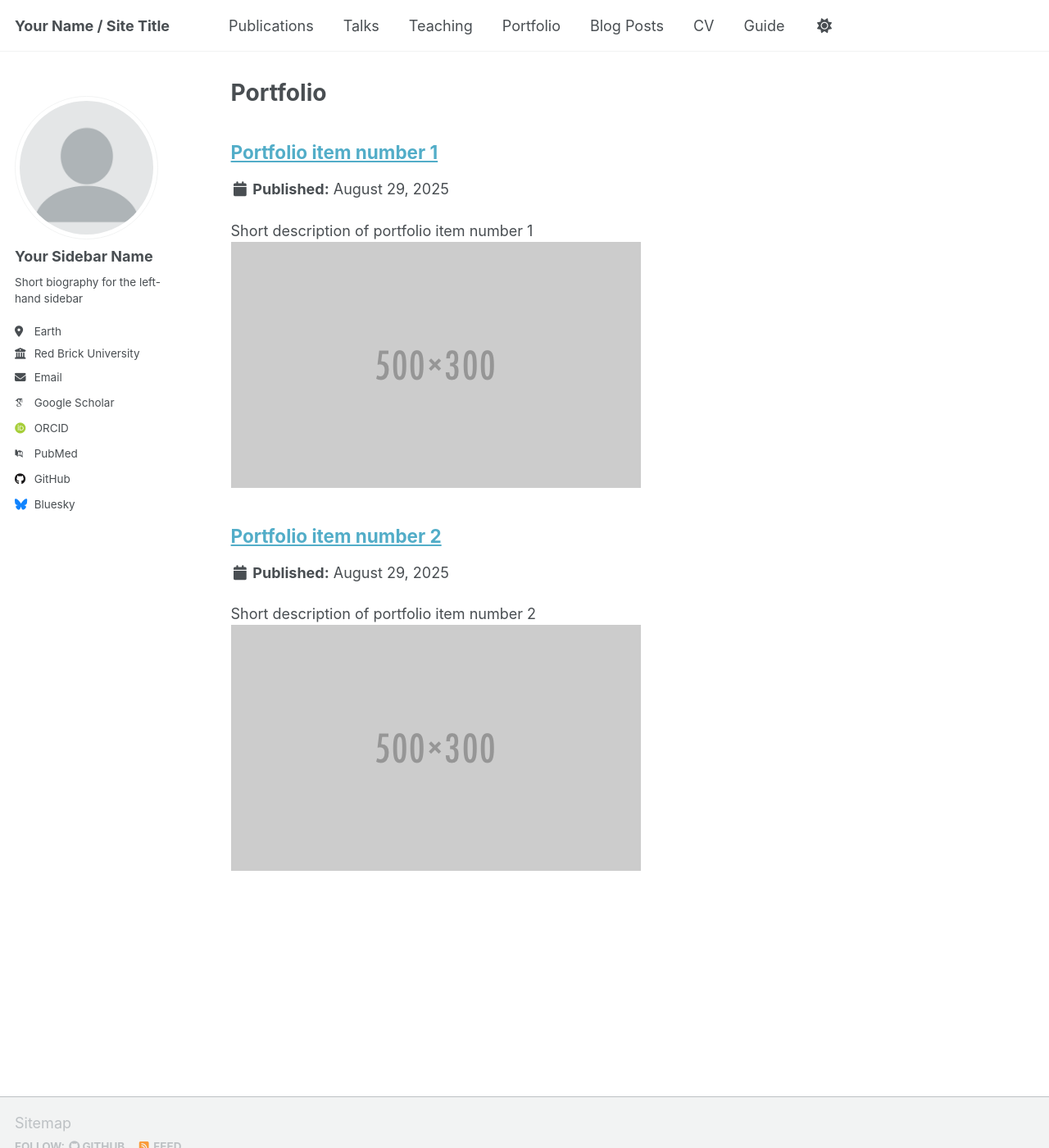
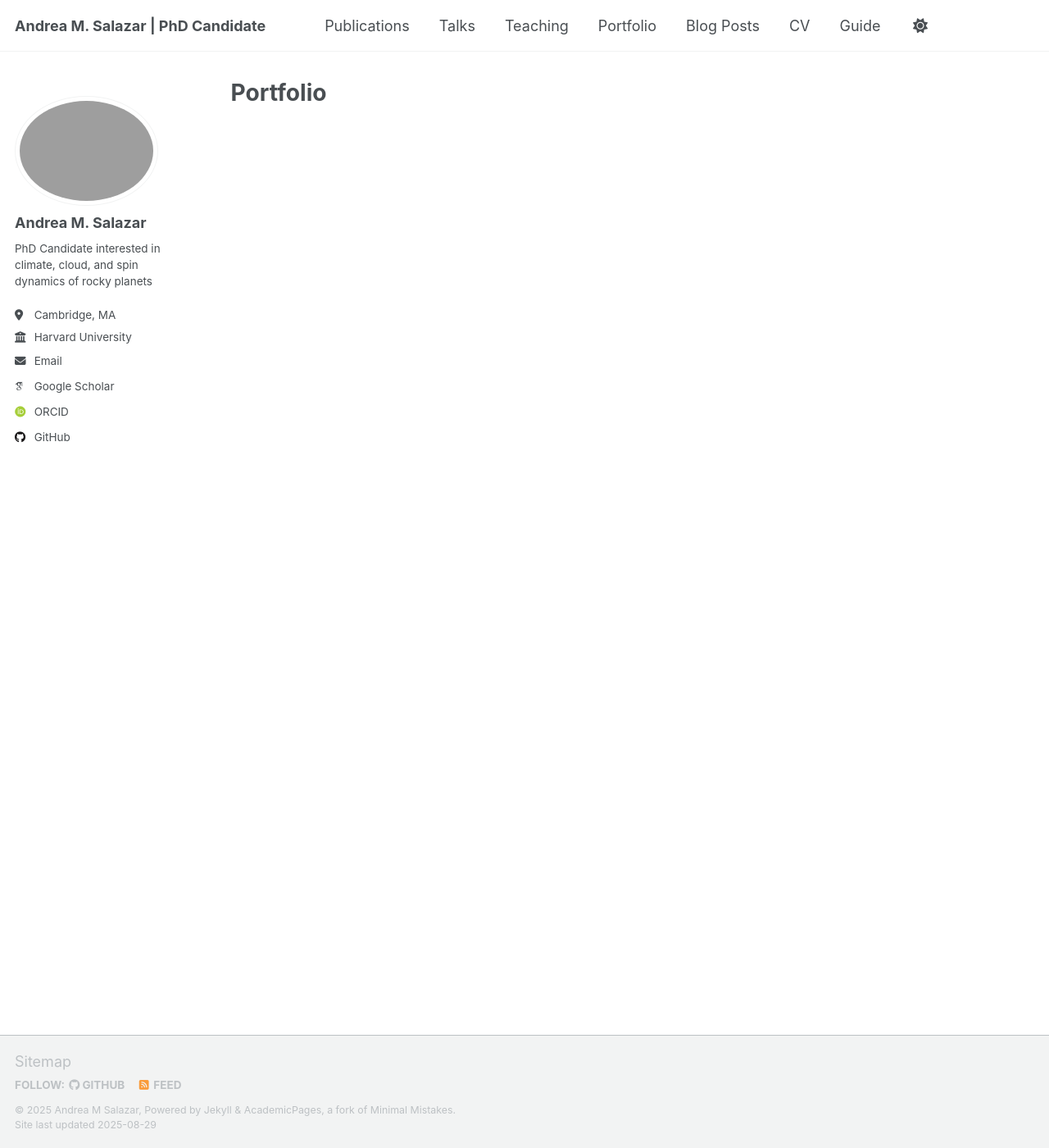
Before and after one commit to andreamsalazar/andreamsalazar.github.io, a Jekyll site: the page built from _pages/portfolio.html, in a window 1280 px wide and 1400 px high. Shown: the whole window at 82% size. Built offline with Jekyll 4.4.1, drawn with Linux system fonts in a browser that asks for light colours; some web fonts are replaced; a script that is not in the unit is left out; some of the changed text lies outside the part shown.

Commit message:
first commit

```diff
--- a/_config.yml
+++ b/_config.yml
@@ -9,9 +9,9 @@
 # Basic Site Settings
 locale                   : "en-US"
 site_theme               : "default" # Currently available options are "default", "air"
-title                    : "Your Name / Site Title"
+title                    : "Andrea M. Salazar | PhD Candidate"
 title_separator          : "-"
-name                     : &name "Your Name"
+name                     : &name "Andrea M Salazar"
 description              : &description "personal description"
 url                      : https://academicpages.github.io # the base hostname & protocol for your site e.g. "https://[your GitHub username].github.io" or if you already have some other page hosted on Github then use "https://[your GitHub username].github.io/[Your Repo Name]"
 baseurl                  : "" # the subpath of your site, e.g. "/blog"
@@ -22,24 +22,24 @@ repository               : "academicpages/academicpages.github.io"
 #               Additional customization can be done by editing /_includes/author-profile.html
 author:
   # Biographic information
-  avatar           : "profile.png"
-  name             : "Your Sidebar Name"
+  avatar           : "andrea.png"
+  name             : "Andrea M. Salazar"
   pronouns         : # example: "she/her"
-  bio              : "Short biography for the left-hand sidebar"
-  location         : "Earth"
-  employer         : "Red Brick University"
+  bio              : "PhD Candidate interested in climate, cloud, and spin dynamics of rocky planets"
+  location         : "Cambridge, MA"
+  employer         : "Harvard University"
   uri              : # URL
-  email            : "none@example.org"
+  email            : "andreasalazar@g.harvard.edy"
 
   # Academic websites
   academia         : # URL
   arxiv            : # URL - Update with the correct link to your profile
-  googlescholar    : "https://scholar.google.com/citations?user=PS_CX0AAAAAJ"
+  googlescholar    : "https://scholar.google.com/citations?hl=en&user=vmFPglcAAAAJ"
   inspire-hep      : # URL
   impactstory      : # URL
-  orcid            : "http://orcid.org/yourorcidurl"
+  orcid            : "https://orcid.org/0000-0002-3861-9592"
   semantic         : # URL
-  pubmed           : "https://www.ncbi.nlm.nih.gov/pubmed/?term=john+snow"
+  pubmed           : # URL
   researchgate     : # URL
   scopus           : # URL
 
@@ -47,13 +47,13 @@ author:
   bitbucket        : # Username - Update with your username on the site
   codepen          : # Username
   dribbble         : # Username
-  github           : "academicpages"
+  github           : "andreamsalazar"
   kaggle           : # Username
   stackoverflow    : # User number or user number and name (i.e., use "1" or "1/jeff-atwood")
 
   # Social media
   artstation       : # Username
-  bluesky          : "bsky.app" # Replace this with you Bluesky username
+  bluesky          : #"bsky.app" # Replace this with you Bluesky username
   facebook         : # Username
   flickr           : # Username
   foursquare       : # Username
@@ -80,12 +80,9 @@ author:
 
 # Publication Category - The following the list of publication categories and their headings
 publication_category:
-  books:
-    title: 'Books'
   manuscripts:
     title: 'Journal Articles'
-  conferences:
-    title: 'Conference Papers'
+
 
 # Site Settings
 teaser                   :  # filename of teaser fallback teaser image placed in /images/, .e.g. "500x300.png"
@@ -223,9 +220,6 @@ collections:
   publications:
     output: true
     permalink: /:collection/:path/
-  portfolio:
-    output: true
-    permalink: /:collection/:path/
   talks:
     output: true
     permalink: /:collection/:path/
@@ -269,15 +263,6 @@ defaults:
       author_profile: true
       share: true
       comments: true
-  # _portfolio
-  - scope:
-      path: ""
-      type: portfolio
-    values:
-      layout: single
-      author_profile: true
-      share: true
-      comment: true
   # _talks
   - scope:
       path: ""
```
Also changed, not shown: images/andrea.jpg (added), 4 other files.
